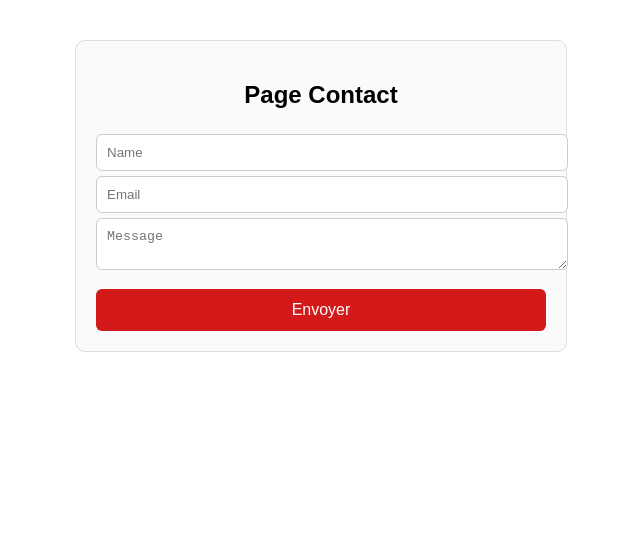
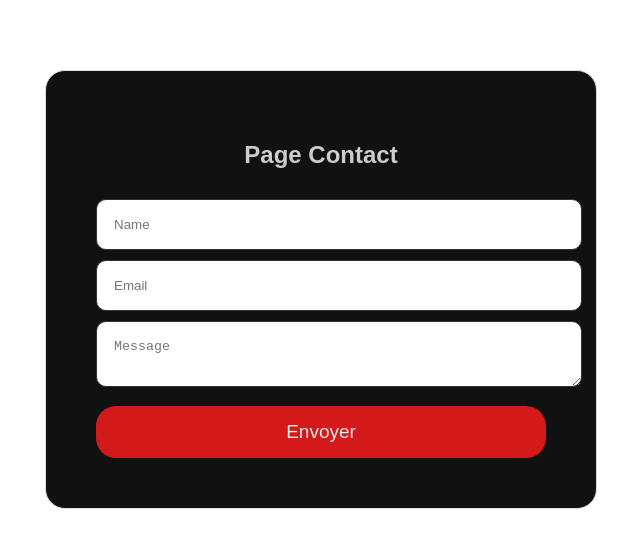
Before and after one commit to najwahandiz/cinema-project, a React (Create React App) app: page /Contact in a window 1280 px wide. Shown: the top 548 px of the page, without its empty margins (319-959 px from the left). Built offline with nearby package versions, Linux system fonts and the light colour scheme.

Commit message:
ajouter la page contact

```diff
--- a/src/pages/Contact.css
+++ b/src/pages/Contact.css
@@ -1,42 +1,41 @@
 .contact-container {
   max-width: 450px;
-  margin: 40px auto;
-  padding: 20px;
+  margin: 70px auto;
+  padding: 50px;
   border: 1px solid #ddd;
-  border-radius: 10px;
-  background: #fafafa;
+  border-radius: 20px;
+  background: #121111;
   font-family: Arial, sans-serif;
 }
 
 .contact-container h2 {
   text-align: center;
   margin-bottom: 20px;
+  color: #ccc;
 }
 
-.contact-container label {
-  display: block;
-  margin-top: 10px;
-  font-weight: bold;
-}
+
 
 .contact-container input,
 .contact-container textarea {
   width: 100%;
-  padding: 10px;
-  margin-top: 5px;
-  border: 1px solid #ccc;
-  border-radius: 6px;
+  padding: 17px;
+  margin-top: 10px;
+  border: 1px solid #343131;
+  border-radius: 10px;
+
+
 }
 
 .contact-container button {
   width: 100%;
-  padding: 12px;
+  padding: 15px;
   margin-top: 15px;
-  border: none;
+  border:none;
   background: #d31919;
-  color: white;
-  font-size: 16px;
-  border-radius: 6px;
+  color: rgb(240, 233, 233);
+  font-size: 19px;
+  border-radius: 20px;
   cursor: pointer;
 }
 
--- a/src/pages/Contact.jsx
+++ b/src/pages/Contact.jsx
@@ -5,22 +5,28 @@ export default function Contact() {
   const [name, setName] = useState("");
   const [email, setEmail] = useState("");
   const [message, setMessage] = useState("");
-  const [msg, setMsg] = useState("");
+  const [error, setError] = useState("");
+  const [isSuccess, setIsSuccess] = useState(false);
 
   const handleSubmit = (e) => {
     e.preventDefault();
 
     if (!name || !email || !message) {
-      setMsg("Tous les champs sont obligatoires !");
+      setError("Tous les champs sont obligatoires !");
+      setIsSuccess(false);
       return;
     }
 
-    if (!email.includes("@") || !email.includes(".")) {
-      setMsg("Veuillez saisir une adresse e-mail valide!");
+    const emailRegex = /^[^\s@]+@[^\s@]+\.[^\s@]+$/;
+    if (!emailRegex.test(email)) {
+      setError("L'adresse email n'est pas valide !");
+      setIsSuccess(false);
       return;
     }
 
-    setMsg("Le message a été envoyé avec succès.!");
+    setError("Le message a été envoyé avec succès !");
+    setIsSuccess(true);
+
     setName("");
     setEmail("");
     setMessage("");
@@ -31,18 +37,16 @@ export default function Contact() {
       <h2>Page Contact</h2>
 
       <form onSubmit={handleSubmit}>
-        <input type="text" placeholder="Name" value={name}onChange={(e) => setName(e.target.value)}/>
+        <input type="text"placeholder="Name"value={name}onChange={(e) => setName(e.target.value)}/>
+
         <input type="text"placeholder="Email"value={email}onChange={(e) => setEmail(e.target.value)}/>
-        <textarea
-placeholder="Message"value={message}onChange={(e) => setMessage(e.target.value)}/>
+
+        <textarea placeholder="Message"value={message}onChange={(e) => setMessage(e.target.value)}/>
+
         <button type="submit">Envoyer</button>
       </form>
 
-      {/* {msg && (
-        <p className={msg.includes("Envoyer") ? "success" : "error"}>
-          {msg}
-        </p> */}
-      {/* )} */}
+      {error && <p className={isSuccess ? "success" : "error"}>{error}</p>}
     </div>
   );
 }
```
Also changed, not shown: 1 other file (tests, documents, lock files or other folders).
